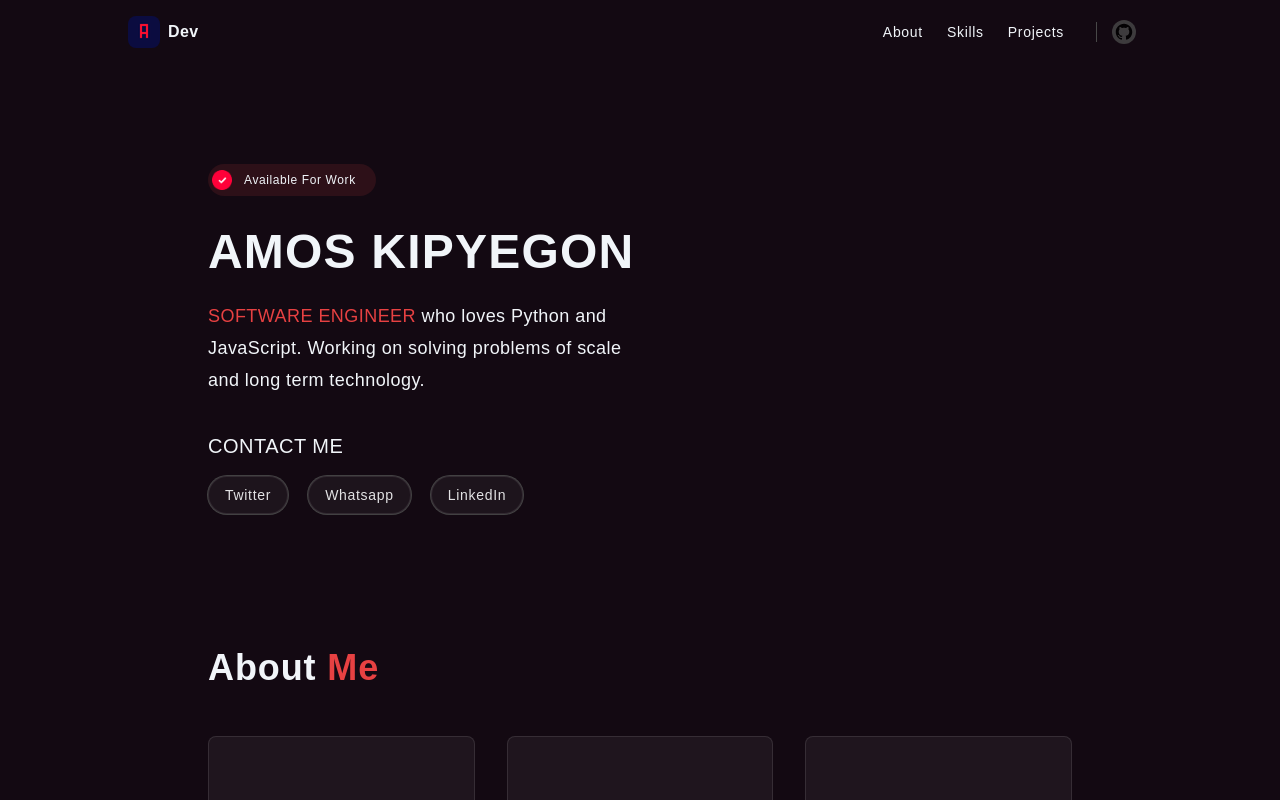
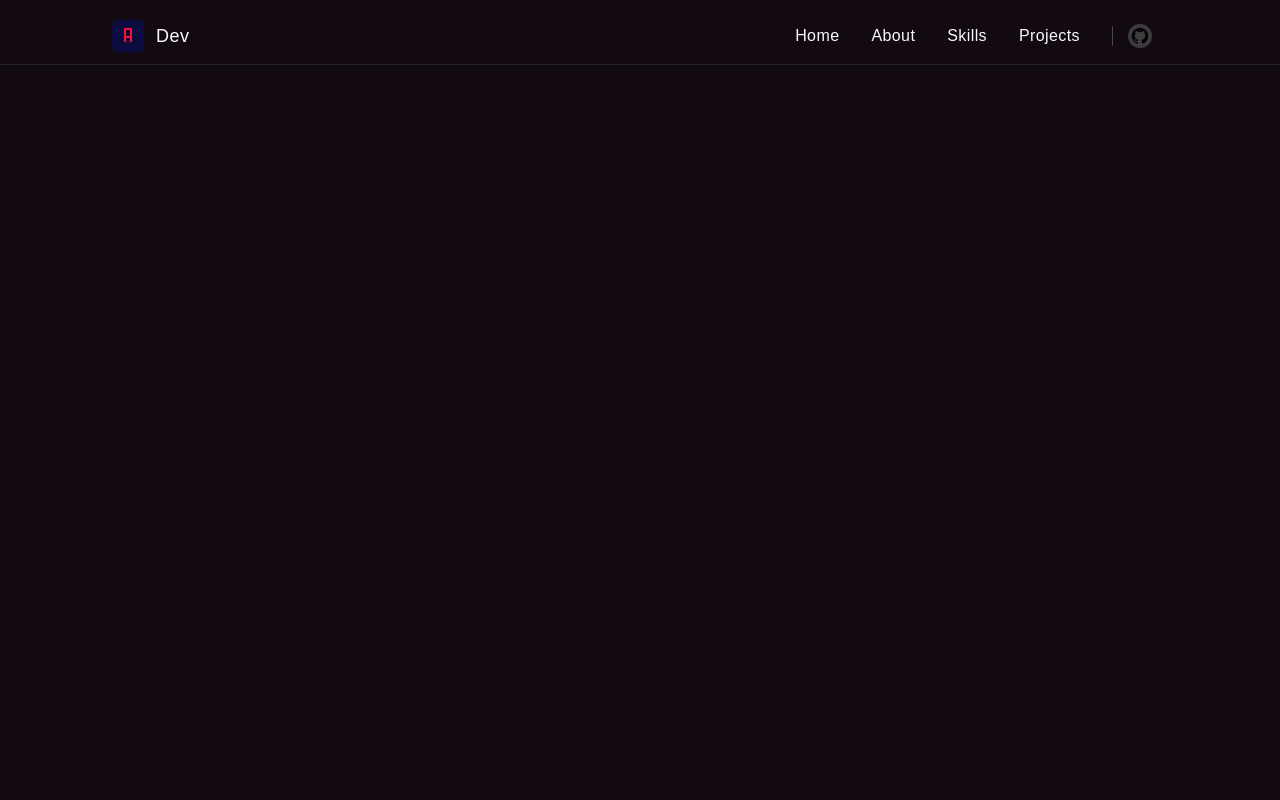
Before and after one commit to amoskipyegon1/AmosDev, a Nuxt app: page / in a window 1280 px wide. Built offline with nearby package versions, Linux system fonts and the light colour scheme.

Commit message:
chore: Redo Home Design View

```diff
--- a/app.vue
+++ b/app.vue
@@ -16,6 +16,7 @@ body {
 	-webkit-tap-highlight-color: transparent;
 	outline: none;
 	background-color: #130912;
+	overflow-x: hidden !important;
 }
 
 ::-webkit-scrollbar {
--- a/layouts/default.vue
+++ b/layouts/default.vue
@@ -1,7 +1,5 @@
 <template>
-	<main
-		class="w-full flex flex-col justify-start items-center py-0 px-4 lg:px-8 xl:px-32 2xl:px-60 transition duration-200 fixed top-0 bottom-0 left-0 right-0 overflow-y-auto bg-tate text-slate-100"
-	>
+	<main class="w-screen h-screen flex flex-col overflow-y-auto bg-tate text-slate-50">
 		<slot></slot>
 	</main>
 </template>
--- a/pages/index.vue
+++ b/pages/index.vue
@@ -19,48 +19,22 @@ const navloader = ref<boolean>(false);
 // });
 </script>
 <template>
-	<section class="w-full flex flex-col py-0 gap-y-10 justify-center items-center">
-		<!-- <div
-			class="navigation card-tate py-3 rounded-xl px-4 flex flex-row justify-between transition duration-1000 w-full"
-			ref="navref"
-			:class="navloader ? 'opacity-100' : 'opacity-0'"
+	<section class="w-full flex flex-col gap-y-2 justify-center items-center">
+		<div
+			class="nav-bar w-full px-1.5 lg:px-4 xl:px-28 2xl:px-48 pt-5 pb-3 flex flex-row justify-between items-center border-b border-neutral-800"
 		>
-			<div class="links flex flex-row items-center gap-x-8">
-				<small
-					class="capitalize hidden sm:block tracking-normal text-[15px] font-semibold hover:text-tomato duration-200 transition cursor-pointer"
-					>home</small
-				>
-				<small
-					class="capitalize block tracking-normal text-lg sm:text-[15px] font-semibold hover:text-tomato duration-200 transition cursor-pointer"
-					>about</small
-				>
-				<small
-					class="capitalize hidden sm:block tracking-normal text-[15px] font-semibold hover:text-tomato duration-200 transition cursor-pointer"
-					>skills</small
-				>
-				<small
-					class="capitalize hidden sm:block tracking-normal text-[15px] font-semibold hover:text-tomato duration-200 transition cursor-pointer"
-					>projects</small
-				>
-			</div>
-			<div class="custom-links flex flex-row items-center">
-				<NuxtLink to="https://github.com/Amos-Ditto" target="_blank" class="btn hover:opacity-80">
-					<span class="text-base capitalize tracking-wide">github →</span>
-				</NuxtLink>
-			</div>
-		</div> -->
-		<div class="nav-bar w-full pt-4 pb-3 flex flex-row justify-between items-center">
-			<div class="left flex flex-row gap-x-2 items-center">
-				<img src="@/assets/Img/favicon-32x32.png" alt="" class="rounded-lg" />
-				<span class="font-bold text-base tracking-wide">Dev</span>
+			<div class="left flex flex-row gap-x-3 items-center">
+				<img src="@/assets/Img/favicon-32x32.png" alt="" class="rounded-md" />
+				<span class="font-light text-lg tracking-wide">Dev</span>
 			</div>
 			<div class="right flex flex-row gap-x-8 items-center justify-end">
-				<div class="links flex flex-row items-center gap-x-6">
-					<span>About</span>
-					<span>Skills</span>
-					<span>Projects</span>
-				</div>
-				<div class="git flex flex-row items-center relative px-4">
+				<ul class="links hidden sm:flex flex-row items-center gap-x-8">
+					<li>home</li>
+					<li>About</li>
+					<li>Skills</li>
+					<li>Projects</li>
+				</ul>
+				<div class="git flex flex-row items-center relative px-6 sm:px-4">
 					<button class="">
 						<UtilitiesGithubIcon
 							:bg="'bg-[#484848] opacity-80 hover:opacity-100 duration-200 transition rounded-full w-6 h-6'"
@@ -69,34 +43,20 @@ const navloader = ref<boolean>(false);
 				</div>
 			</div>
 		</div>
-		<main class="flex flex-col xl:max-w-[1240px] sm:px-8 md:px-20 lg:px-28 xl:px-20">
-			<div class="hero min-h-[500px] max-h-[500px]">
+		<!-- <main class="flex flex-col px-4 lg:px-8 xl:px-32 2xl:px-56">
+			<div class="hero">
 				<HomeHero />
 			</div>
 			<div class="about w-full pt-12">
 				<About />
 			</div>
-		</main>
+		</main> -->
 	</section>
 </template>
 
 <style scoped>
-.btn {
-	-webkit-tap-highlight-color: transparent;
-	background: linear-gradient(to bottom, #e74142, #e84041);
-	border-radius: 12.3429px;
-	height: 40px;
-	padding: 0 22px;
-	color: #fff;
-	font-weight: bold;
-	font-size: 15px;
-	display: flex;
-	align-items: center;
-	transition: opacity 0.2s;
-}
-
-.right .links span {
-	@apply text-sm tracking-wider;
+.right .links li {
+	@apply text-base font-light tracking-wide capitalize;
 }
 .git::before {
 	content: "";
```
